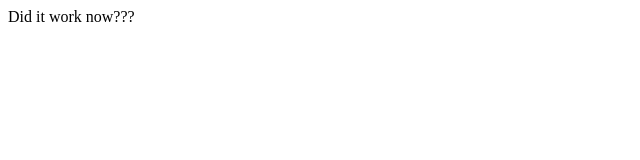
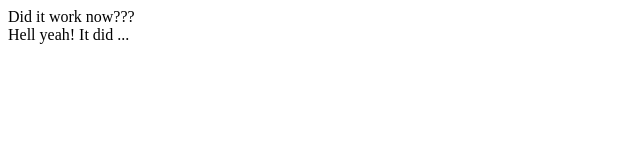
Before and after one commit to iyassoud/iyassoud.github.io, a plain HTML site: page index.html in a window 1280 px wide. Shown: the whole page, without its empty margins (0-640 px from the left). Drawn offline with Linux system fonts and the light colour scheme.

Commit message:
Update index.html

```diff
--- a/index.html
+++ b/index.html
@@ -8,7 +8,8 @@
 
 
 <body>
-    Did it work now???
+    Did it work now??? <br>
+    Hell yeah! It did ...
 
 
 </body>
```
